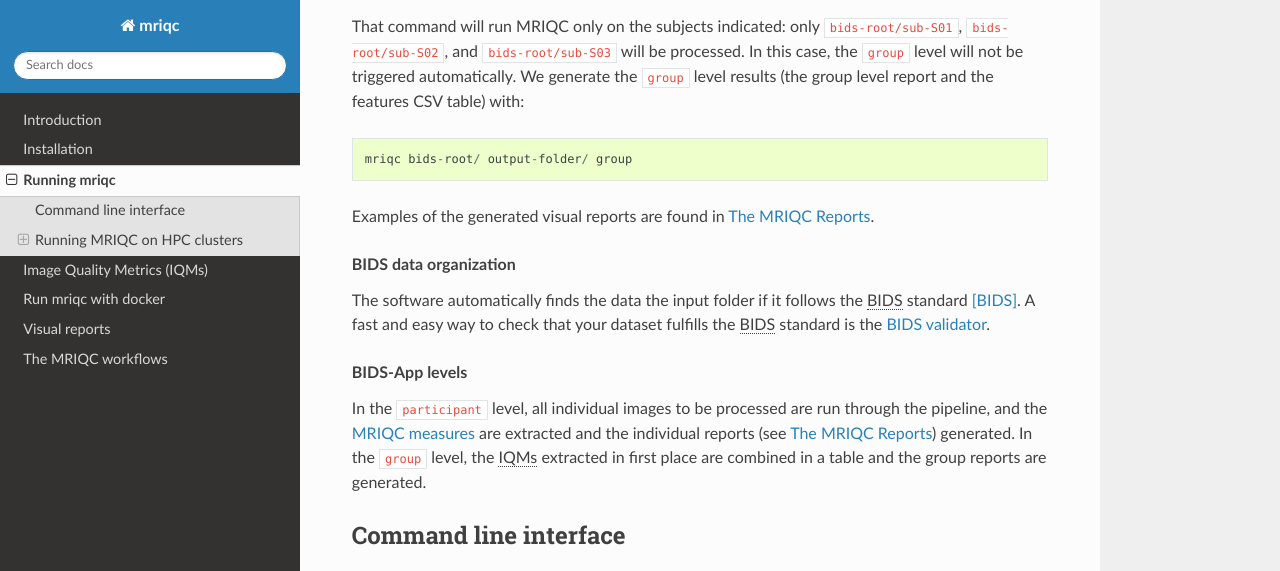
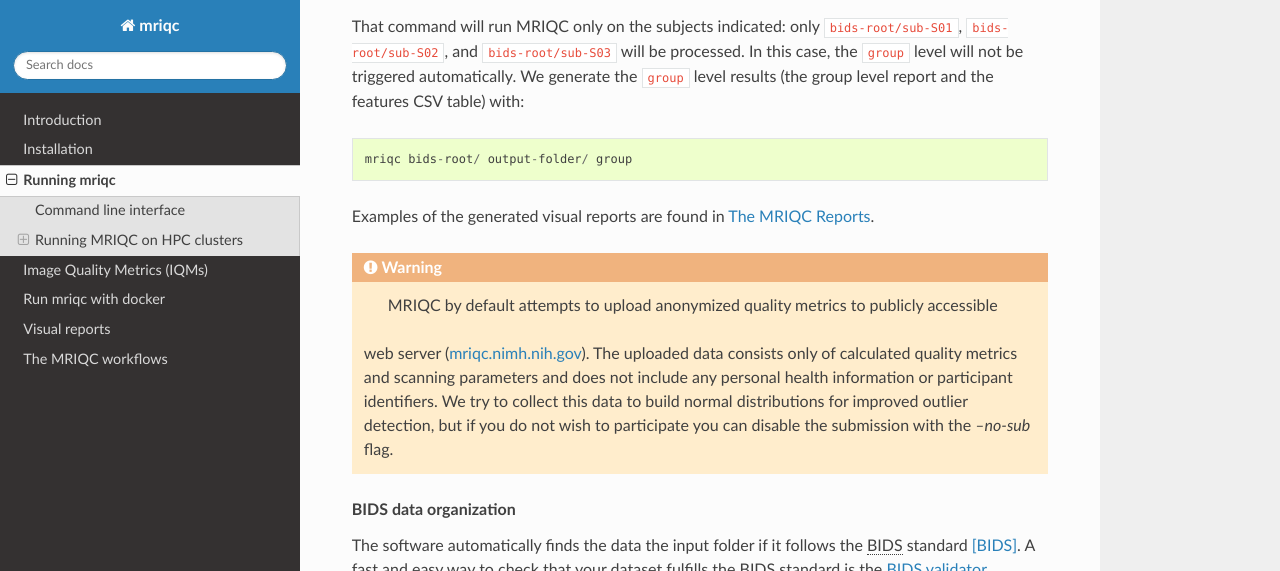
Before and after one commit to nipreps/mriqc, a Sphinx documentation site: the page built from docs/source/running.rst, in a window 1280 px wide and 900 px high, scrolled down 672 px, cut to the strip 0-571 px from the top of the window. Built offline with Sphinx 7.4.7 and the Read the Docs theme 2.0.0, drawn with Linux system fonts in a browser that asks for light colours; the version number could not be read and is left out.

Commit message:
More explicit data sharing warning.

```diff
--- a/docs/source/running.rst
+++ b/docs/source/running.rst
@@ -45,6 +45,14 @@
 Examples of the generated visual reports are found
 in :ref:`The MRIQC Reports <reports>`.
 
+.. warning::
+
+	MRIQC by default attempts to upload anonymized quality metrics to publicly accessible
+  web server (`mriqc.nimh.nih.gov <http://mriqc.nimh.nih.gov/>`_). The uploaded data consists
+  only of calculated quality metrics and scanning parameters and does not include any personal
+  health information or participant identifiers. We try to collect this data to build normal
+  distributions for improved outlier detection, but if you do not wish to participate you can
+  disable the submission with the `--no-sub` flag.
 
 .. topic:: BIDS data organization
 
```
